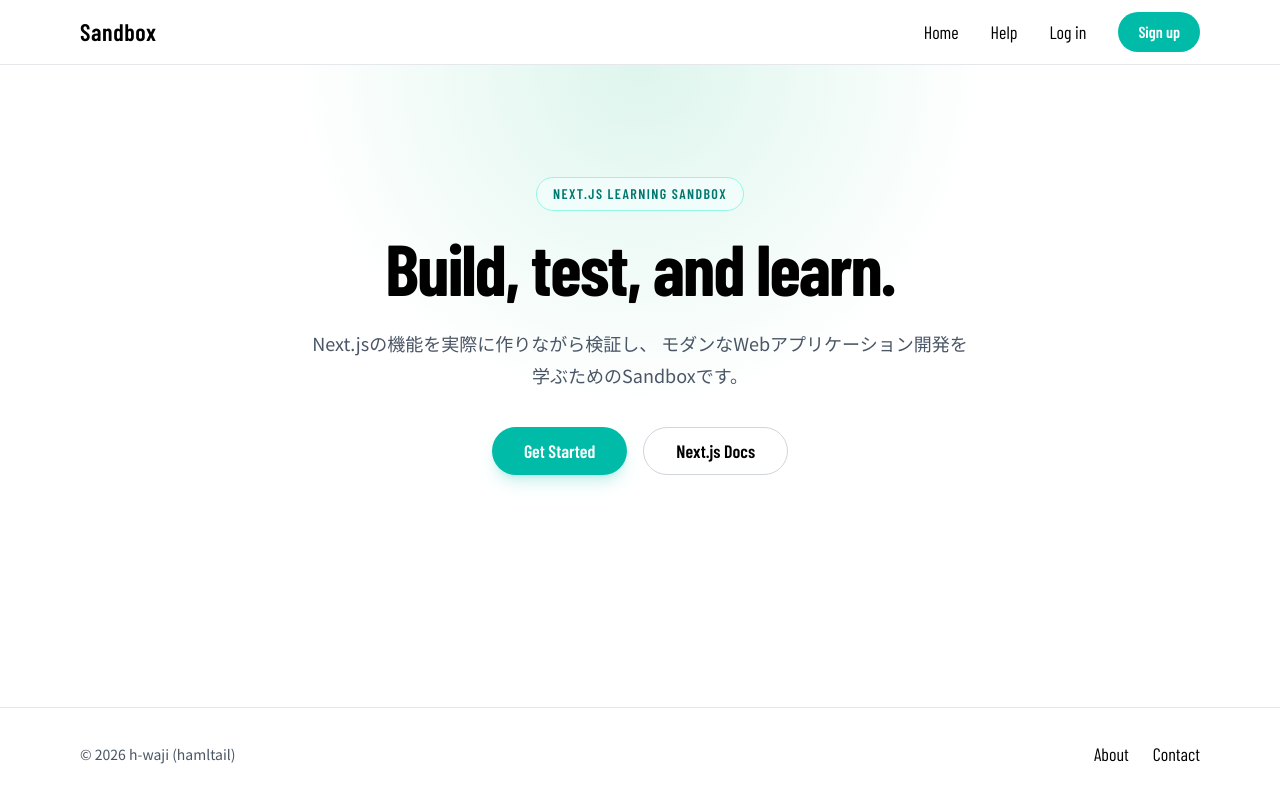
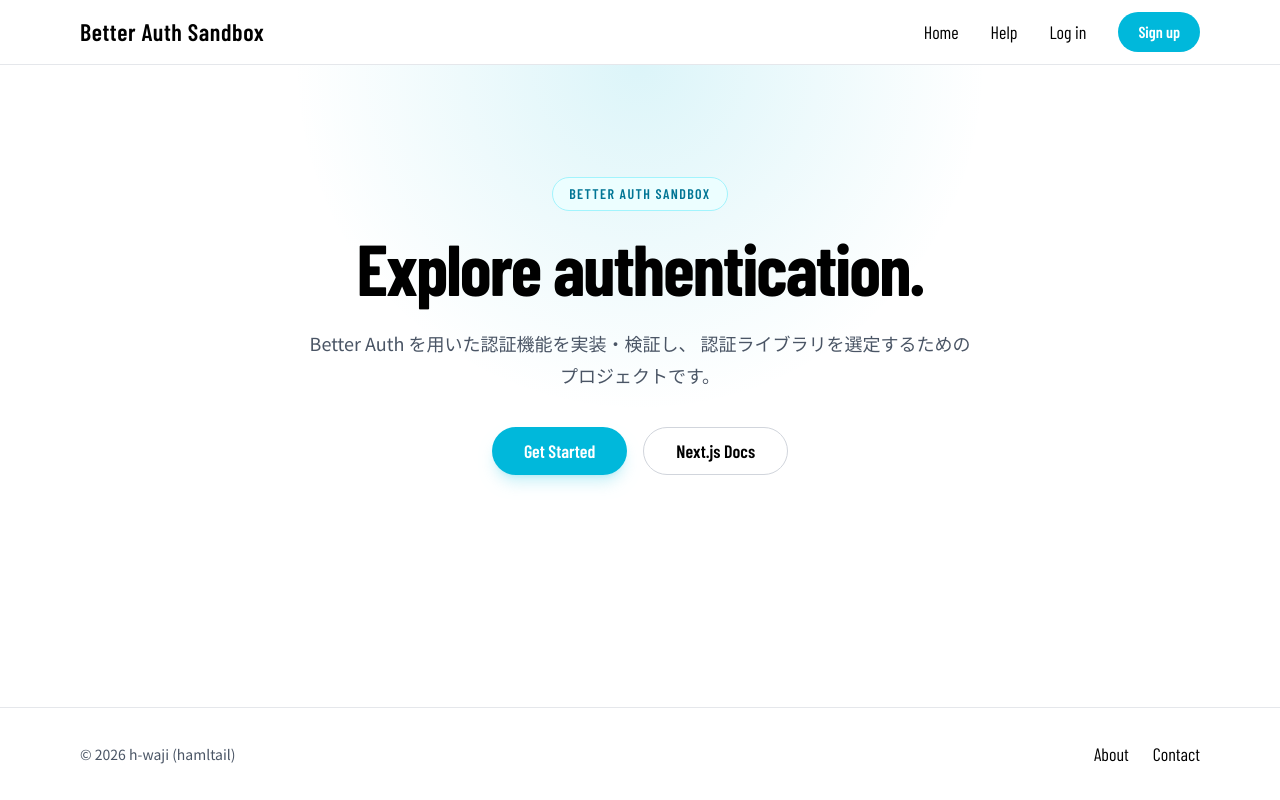
Before and after one commit to hamltail/auth-sandbox, a Next.js app in the folder better-auth/: page / in a window 1280 px wide. Built offline with nearby package versions, Linux system fonts and the light colour scheme; no server answers.

Commit message:
Better Auth Sandboxの初期設定を実施

```diff
--- a/better-auth/app/layout.tsx
+++ b/better-auth/app/layout.tsx
@@ -20,8 +20,8 @@
 });
 
 export const metadata: Metadata = {
-  title: "Sandbox",
-  description: "Next.js learning sandbox",
+  title: "Better Auth Sandbox",
+  description: "Authentication sandbox for Better Auth.",
 };
 
 export default function RootLayout({
--- a/better-auth/components/Header.tsx
+++ b/better-auth/components/Header.tsx
@@ -21,7 +21,7 @@
             href="/"
             className="font-en text-2xl font-semibold tracking-wide"
           >
-            Sandbox
+            Better Auth Sandbox
           </Link>
 
           <nav aria-label="メインナビゲーション">
@@ -66,7 +66,7 @@
                   <li>
                     <Link
                       href="/signup"
-                      className="inline-flex min-h-10 items-center justify-center rounded-full bg-teal-500 px-5 text-base font-semibold text-white transition hover:bg-teal-600"
+                      className="inline-flex min-h-10 items-center justify-center rounded-full bg-cyan-500 px-5 text-base font-semibold text-white transition hover:bg-cyan-600"
                     >
                       Sign up
                     </Link>
--- a/better-auth/components/Hero.tsx
+++ b/better-auth/components/Hero.tsx
@@ -6,28 +6,28 @@
     <section className="relative overflow-hidden px-7 py-20 md:px-11 md:py-28 xl:px-0">
       <div
         aria-hidden="true"
-        className="absolute inset-0 -z-10 bg-[radial-gradient(circle_at_top,_rgba(16,185,129,0.14),_transparent_42%)]"
+        className="absolute inset-0 -z-10 bg-[radial-gradient(circle_at_top,_rgba(6,182,212,0.14),_transparent_42%)]"
       />
 
       <Container>
         <div className="mx-auto flex max-w-3xl flex-col items-center text-center">
-          <p className="font-en mb-5 rounded-full border border-teal-200 bg-teal-50 px-4 py-1.5 text-sm font-semibold tracking-widest text-teal-700">
-            NEXT.JS LEARNING SANDBOX
+          <p className="font-en mb-5 rounded-full border border-cyan-200 bg-cyan-50 px-4 py-1.5 text-sm font-semibold tracking-widest text-cyan-700">
+            BETTER AUTH SANDBOX
           </p>
 
           <h1 className="font-en text-5xl leading-none font-bold tracking-tight md:text-7xl">
-            Build, test, and learn.
+            Explore authentication.
           </h1>
 
           <p className="mt-6 max-w-2xl text-base leading-8 text-gray-600 md:text-lg">
-            Next.jsの機能を実際に作りながら検証し、
-            モダンなWebアプリケーション開発を学ぶためのSandboxです。
+            Better Auth を用いた認証機能を実装・検証し、
+            認証ライブラリを選定するためのプロジェクトです。
           </p>
 
           <div className="mt-9 flex flex-col items-center gap-4 sm:flex-row">
             <Link
               href="/signup"
-              className="font-en inline-flex min-h-12 items-center justify-center rounded-full bg-teal-500 px-8 text-lg font-semibold text-white shadow-lg shadow-teal-500/20 transition hover:-translate-y-0.5 hover:bg-teal-600"
+              className="font-en inline-flex min-h-12 items-center justify-center rounded-full bg-cyan-500 px-8 text-lg font-semibold text-white shadow-lg shadow-cyan-500/20 transition hover:-translate-y-0.5 hover:bg-cyan-600"
             >
               Get Started
             </Link>
--- a/better-auth/package.json
+++ b/better-auth/package.json
@@ -1,5 +1,5 @@
 {
-  "name": "nextjs-sandbox",
+  "name": "better-auth",
   "version": "0.1.0",
   "private": true,
   "scripts": {
```
Also changed, not shown: 1 other file (tests, documents, lock files or other folders).
